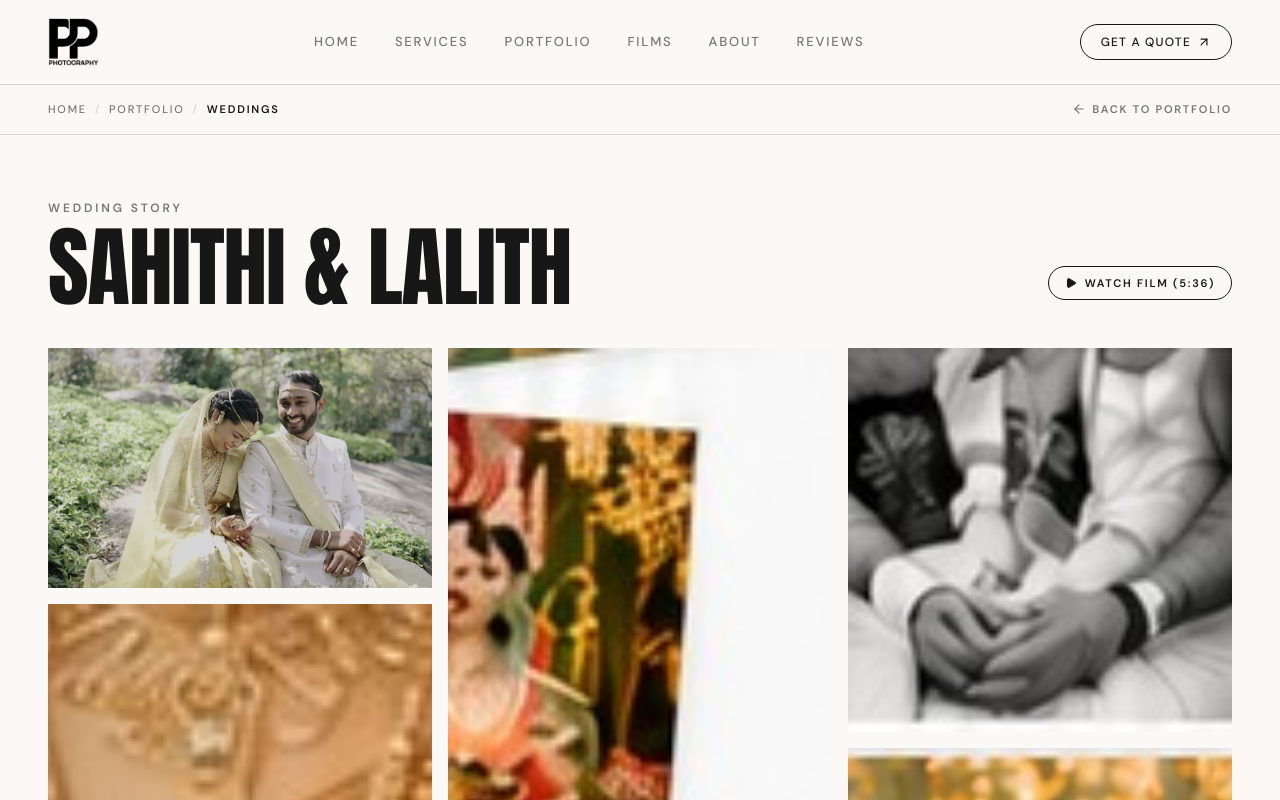
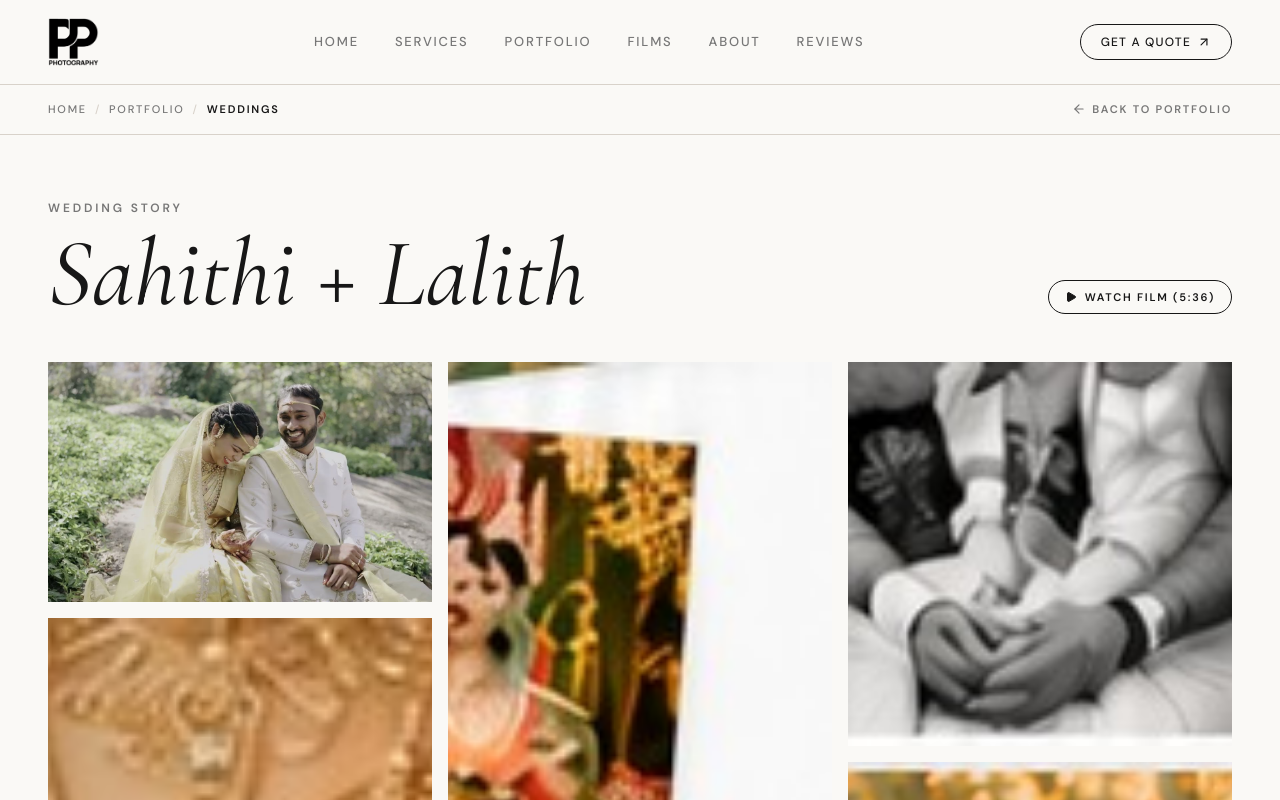
Before and after one commit to pictureperfectphotographe-arch/pictureperfectphotography, a Next.js app: page /portfolio/sahithi-lalith in a window 1280 px wide. Shown: the top 800 px of the page. Built offline with nearby package versions, Linux system fonts and the light colour scheme.

Commit message:
style(portfolio): update couple typography to Cormorant Garamond italic and rename Pradeep & Sindhu to Vasavi + Pradeep

```diff
--- a/src/app/globals.css
+++ b/src/app/globals.css
@@ -1,9 +1,10 @@
-@import url('https://fonts.googleapis.com/css2?family=Anton&family=Bodoni+Moda:ital,opsz,wght@0,6..96,400..900;1,6..96,400..900&family=DM+Sans:ital,opsz,wght@0,9..40,100..1000;1,9..40,100..1000&display=swap');
+@import url('https://fonts.googleapis.com/css2?family=Anton&family=Bodoni+Moda:ital,opsz,wght@0,6..96,400..900;1,6..96,400..900&family=Cormorant+Garamond:ital,wght@0,300;0,400;0,500;0,600;1,300;1,400;1,500;1,600&family=DM+Sans:ital,opsz,wght@0,9..40,100..1000;1,9..40,100..1000&display=swap');
 @import "tailwindcss";
 
 @theme {
   --font-display: "Anton", Impact, sans-serif;
   --font-editorial: "Bodoni Moda", Georgia, serif;
+  --font-cormorant: "Cormorant Garamond", Garamond, Georgia, serif;
   --font-sans: "DM Sans", -apple-system, BlinkMacSystemFont, "Segoe UI", Roboto, sans-serif;
 
   --color-ivory: #FAF9F6;
--- a/src/app/portfolio/page.tsx
+++ b/src/app/portfolio/page.tsx
@@ -4,7 +4,7 @@ import React, { useState } from "react";
 import Image from "next/image";
 import Link from "next/link";
 import { ArrowUpRight } from "lucide-react";
-import { galleryStories, GalleryCategory } from "@/data/galleries";
+import { galleryStories, GalleryCategory, isCoupleStory } from "@/data/galleries";
 
 const categories: ("ALL" | GalleryCategory)[] = [
   "ALL",
@@ -91,7 +91,13 @@ export default function PortfolioPage() {
                   {/* Couple / Event Details BELOW the photograph */}
                   <div className="pt-5 flex items-start justify-between gap-4">
                     <div>
-                      <h2 className="font-display text-[22px] sm:text-[24px] uppercase tracking-tight text-[#171717] leading-tight transition-colors duration-200 group-hover:text-[#555555]">
+                      <h2
+                        className={
+                          isCoupleStory(story)
+                            ? "font-cormorant italic font-normal text-[26px] sm:text-[28px] text-[#171717] leading-tight transition-colors duration-200 group-hover:text-[#555555]"
+                            : "font-display text-[22px] sm:text-[24px] uppercase tracking-tight text-[#171717] leading-tight transition-colors duration-200 group-hover:text-[#555555]"
+                        }
+                      >
                         {story.title}
                       </h2>
                       <span className="block text-[11px] uppercase tracking-[0.18em] text-[#777777] font-medium mt-1">
--- a/src/components/gallery/GalleryClientView.tsx
+++ b/src/components/gallery/GalleryClientView.tsx
@@ -4,7 +4,7 @@ import React, { useState } from "react";
 import Image from "next/image";
 import Link from "next/link";
 import { ArrowLeft, ArrowUpRight, Play } from "lucide-react";
-import { GalleryStory, GalleryPhoto } from "@/data/galleries";
+import { GalleryStory, GalleryPhoto, isCoupleStory } from "@/data/galleries";
 import { FilmItem } from "@/data/films";
 import GalleryLightbox from "@/components/ui/GalleryLightbox";
 import VideoModal from "@/components/ui/VideoModal";
@@ -89,7 +89,13 @@ export default function GalleryClientView({
           {story.subtitle.toUpperCase()}
         </span>
         <div className="flex flex-col md:flex-row md:items-end justify-between gap-4">
-          <h1 className="font-display text-[44px] sm:text-[60px] md:text-[76px] lg:text-[88px] leading-[0.92] text-[#171717] uppercase tracking-tight">
+          <h1
+            className={
+              isCoupleStory(story)
+                ? "font-cormorant italic font-normal text-[46px] sm:text-[64px] md:text-[80px] lg:text-[96px] leading-[1.02] text-[#171717] tracking-normal"
+                : "font-display text-[44px] sm:text-[60px] md:text-[76px] lg:text-[88px] leading-[0.92] text-[#171717] uppercase tracking-tight"
+            }
+          >
             {story.title}
           </h1>
 
@@ -349,7 +355,13 @@ export default function GalleryClientView({
                       </div>
                       <div className="pt-4 flex items-start justify-between">
                         <div>
-                          <h3 className="font-display text-[20px] uppercase text-[#171717] leading-tight">
+                          <h3
+                            className={
+                              isCoupleStory(rel)
+                                ? "font-cormorant italic font-normal text-[24px] sm:text-[26px] text-[#171717] leading-tight"
+                                : "font-display text-[20px] uppercase text-[#171717] leading-tight"
+                            }
+                          >
                             {rel.title}
                           </h3>
                           <span className="block text-[11px] uppercase tracking-wider text-[#777777] mt-0.5">
--- a/src/components/ui/EditorialReviewSection.tsx
+++ b/src/components/ui/EditorialReviewSection.tsx
@@ -40,7 +40,7 @@ export const verifiedEditorialReviews: EditorialReview[] = [
     heading: "“The photos turned out beautiful, capturing all the special moments.”",
     body: "Srujan and team did a great job at our wedding! They were easy to work with and made us feel comfortable. Everything was delivered on time, and we’re really happy with the results. We definitely recommend them!",
     portrait: "/images/gallery_couple_large.jpg",
-    portraitAlt: "Pradeep & Sindhu wedding couple portrait",
+    portraitAlt: "Vasavi + Pradeep wedding couple portrait",
     storySlug: "pradeep-reddy",
   },
   {
--- a/src/data/galleries.ts
+++ b/src/data/galleries.ts
@@ -54,16 +54,20 @@ export interface GalleryStory {
 }
 
 // -----------------------------------------------------------------------------
+export function isCoupleStory(story: { category: GalleryCategory; title: string }): boolean {
+  return story.category === "WEDDINGS" || story.category === "PRE-WEDDINGS" || story.title.includes("+");
+}
+
 // VERIFIED CURATED GALLERIES
 // Based exclusively on verified client projects, official films & Google Business reviews
 // -----------------------------------------------------------------------------
 
 export const galleryStories: GalleryStory[] = [
-  // 1. Akhila & Vepunder — Wedding Story (Has matching film + verified review by Vepunder Reddy)
+  // 1. Akhila + Vepunder — Wedding Story (Has matching film + verified review by Vepunder Reddy)
   {
     id: "gallery-akhila-vepunder",
     slug: "akhila-vepunder",
-    title: "Akhila & Vepunder",
+    title: "Akhila + Vepunder",
     category: "WEDDINGS",
     subtitle: "Wedding Story",
     coverImage: "/images/galleries/akhila-vepunder/cover.jpg",
@@ -678,7 +682,7 @@ export const galleryStories: GalleryStory[] = [
   {
     id: "gallery-sahithi-lalith",
     slug: "sahithi-lalith",
-    title: "Sahithi & Lalith",
+    title: "Sahithi + Lalith",
     category: "WEDDINGS",
     subtitle: "Wedding Story",
     coverImage: "/images/films/film_sahithi_lalith.jpg",
@@ -796,7 +800,7 @@ export const galleryStories: GalleryStory[] = [
   {
     id: "gallery-spoorthy-sudeer",
     slug: "spoorthy-sudeer",
-    title: "Spoorthy & Sudeer",
+    title: "Spoorthy + Sudeer",
     category: "WEDDINGS",
     subtitle: "Wedding Story",
     coverImage: "/images/films/film_spoorthy_sudeer.jpg",
@@ -911,11 +915,11 @@ export const galleryStories: GalleryStory[] = [
     },
   },
 
-  // 5. Pradeep & Sindhu — Wedding Story (Verified Google review by Pradeep Reddy)
+  // 5. Vasavi + Pradeep — Wedding Story (Verified Google review by Pradeep Reddy)
   {
     id: "gallery-pradeep-reddy",
     slug: "pradeep-reddy",
-    title: "Pradeep & Sindhu",
+    title: "Vasavi + Pradeep",
     category: "WEDDINGS",
     subtitle: "Wedding Story",
     coverImage: "/images/gallery_bride_saree.jpg",
@@ -952,7 +956,7 @@ export const galleryStories: GalleryStory[] = [
       {
         id: "pr-04",
         src: "/images/gallery_couple_large.jpg",
-        alt: "Pradeep & Sindhu elegant traditional portrait",
+        alt: "Vasavi + Pradeep elegant traditional portrait",
         aspect: "portrait",
       },
       {
```
Also changed, not shown: 1 other file (tests, documents, lock files or other folders).
